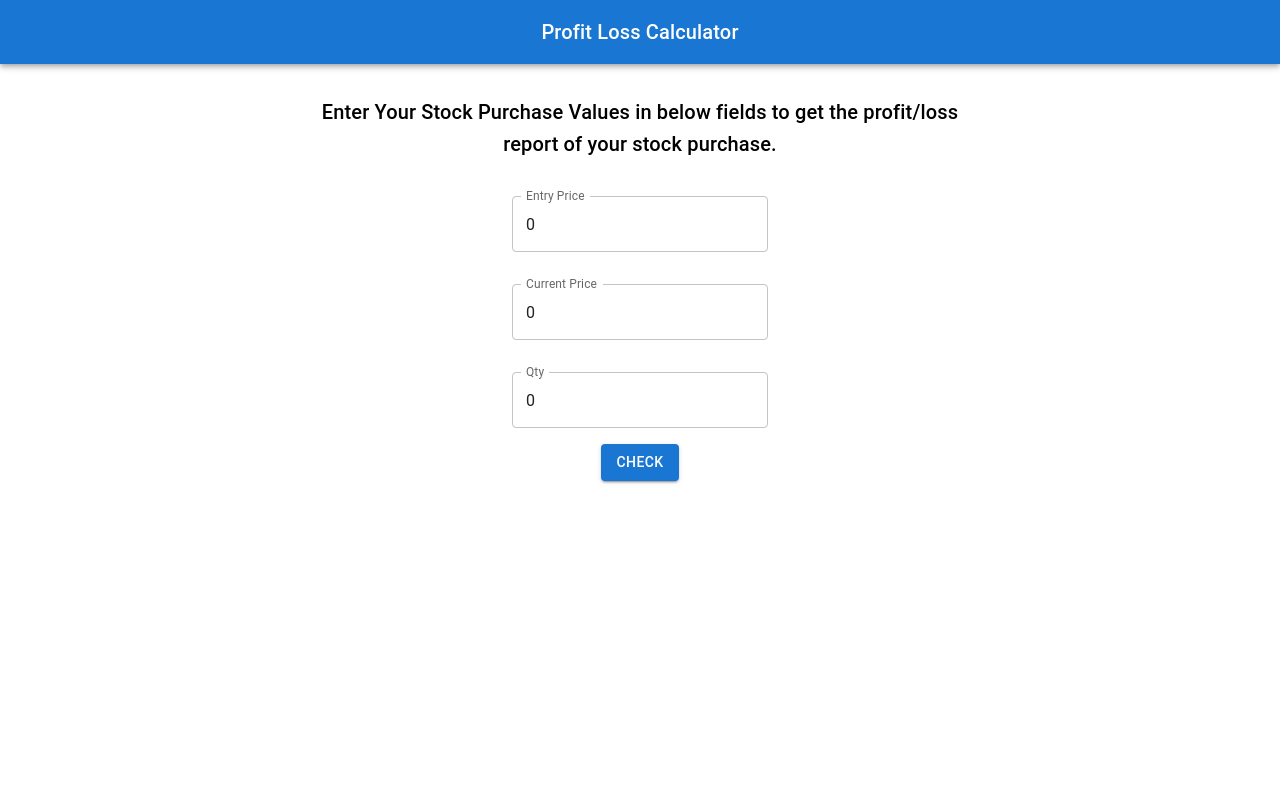
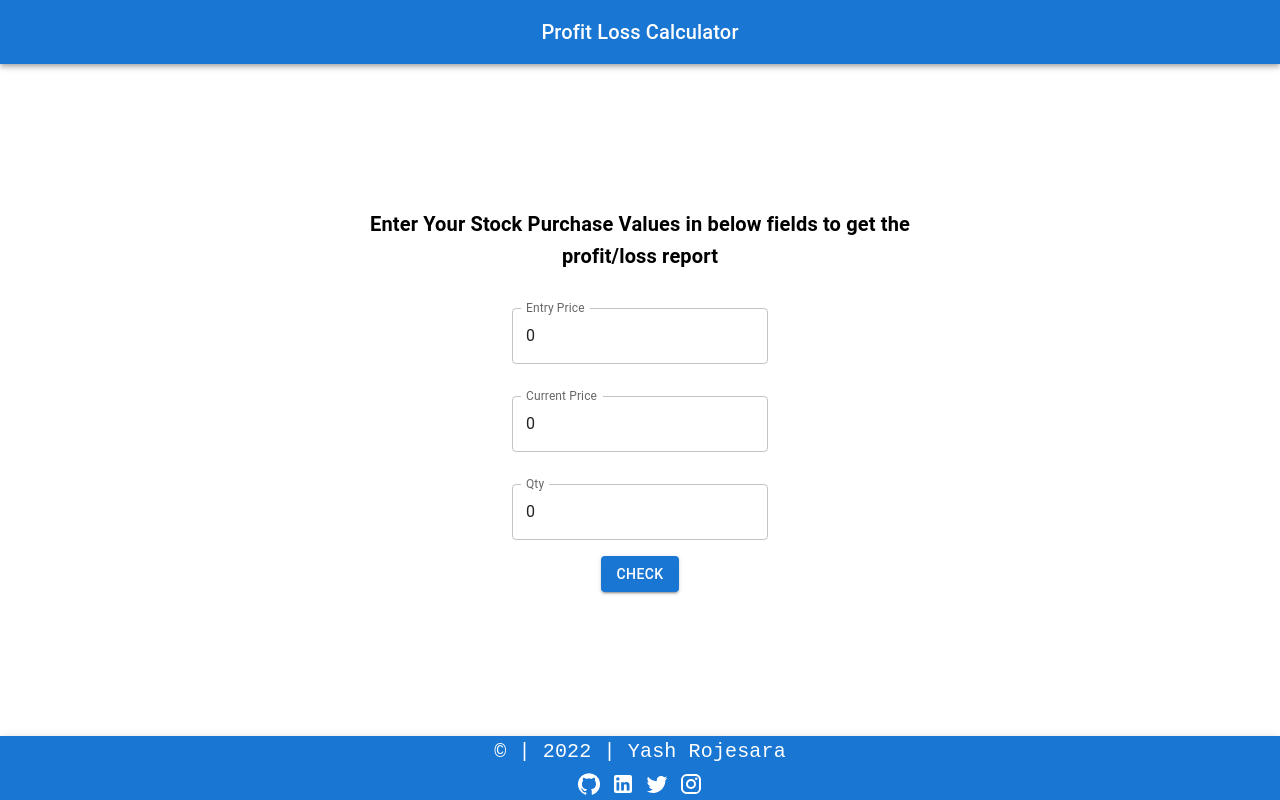
Before and after one commit to yashrojesara/profit-loss, a React (Create React App) app: page / in a window 1280 px wide. Built offline with nearby package versions, Linux system fonts and the light colour scheme.

Commit message:
Added footer

```diff
--- a/src/App.js
+++ b/src/App.js
@@ -1,12 +1,33 @@
 import ProfitLossComponent from "./Component/ProfitLossComponent";
 import Header from "./Component/Header";
+import Footer from "./Component/Footer";
+import { makeStyles, ThemeProvider } from "@mui/styles";
+import { createTheme } from "@mui/material";
+
+const useStyles = makeStyles({
+  root: {
+    display: "flex",
+    flexDirection: "column",
+    justifyContent: "space-between",
+    height: "100%",
+    width: "100%",
+    position: "absolute",
+  },
+});
 
 function App() {
+  const classes = useStyles();
+
+  const theme = createTheme({});
+
   return (
-    <>
-      <Header />
-      <ProfitLossComponent />
-    </>
+    <ThemeProvider theme={theme}>
+      <div className={classes.root}>
+        <Header />
+        <ProfitLossComponent />
+        <Footer />
+      </div>
+    </ThemeProvider>
   );
 }
 
--- /dev/null
+++ b/src/Component/Footer.jsx
@@ -0,0 +1,71 @@
+import * as React from "react";
+import AppBar from "@mui/material/AppBar";
+import Toolbar from "@mui/material/Toolbar";
+import Typography from "@mui/material/Typography";
+import InstagramIcon from "@mui/icons-material/Instagram";
+import GitHubIcon from "@mui/icons-material/GitHub";
+import LinkedInIcon from "@mui/icons-material/LinkedIn";
+import TwitterIcon from "@mui/icons-material/Twitter";
+import { Link } from "@mui/material";
+
+function Footer() {
+  const socialMediaAccounts = [
+    {
+      id: 0,
+      name: "GitHub",
+      icon: GitHubIcon,
+      url: "https://github.com/yashrojesara/",
+    },
+    {
+      id: 1,
+      name: "LinkedIn",
+      icon: LinkedInIcon,
+      url: "https://www.linkedin.com/in/yash-rojesara-749aa3155/",
+    },
+    {
+      id: 2,
+      name: "Twitter",
+      icon: TwitterIcon,
+      url: "https://twitter.com/yash_rojesara/",
+    },
+    {
+      id: 3,
+      name: "Instagram",
+      icon: InstagramIcon,
+      url: "https://www.instagram.com/yash__rojesara/",
+    },
+  ];
+
+  return (
+    <div>
+      <AppBar position="static">
+        <Toolbar style={{ display: "flex", flexDirection: "column" }}>
+          <Typography
+            variant="h6"
+            component="div"
+            sx={{ flexGrow: 1, textAlign: "center", fontFamily: "monospace" }}
+          >
+            &copy; | {new Date().getFullYear()} | Yash Rojesara
+          </Typography>
+          <div>
+            {socialMediaAccounts.map((account) => {
+              return (
+                <Link
+                  href={account.url}
+                  key={account.id}
+                  target={"_blank"}
+                  rel="noopener"
+                  style={{ color: "white", margin: "0 5px" }}
+                >
+                  <account.icon />
+                </Link>
+              );
+            })}
+          </div>
+        </Toolbar>
+      </AppBar>
+    </div>
+  );
+}
+
+export default Footer;
--- a/src/Component/ProfitLossComponent.jsx
+++ b/src/Component/ProfitLossComponent.jsx
@@ -3,11 +3,10 @@ import TextField from "@mui/material/TextField";
 import { Button, Typography } from "@mui/material";
 import { makeStyles } from "@mui/styles";
 
-const useStyles = makeStyles({
+const useStyles = makeStyles((theme) => ({
   root: {
     display: "flex",
     justifyContent: "center",
-    marginTop: "2em",
     flexDirection: "column",
     alignItems: "center",
   },
@@ -16,6 +15,9 @@ const useStyles = makeStyles({
     textAlign: "center",
     marginTop: "1em",
     fontWeight: "bold",
+    [theme.breakpoints.down("md")]: {
+      maxWidth: "100%",
+    },
   },
   error: {
     maxWidth: "50%",
@@ -24,7 +26,7 @@ const useStyles = makeStyles({
     fontWeight: "bold",
     color: "red",
   },
-});
+}));
 
 function ProfitLossComponent() {
   const classes = useStyles();
@@ -37,20 +39,9 @@ function ProfitLossComponent() {
   const [profitLoss, setProfitLoss] = React.useState(0);
   const [profitLossPercentage, setProfitLossPercentage] = React.useState(0);
 
-  const [error, setError] = React.useState();
-
   const onClick = () => {
-    validations();
     setIsButtonClicked(true);
     findProfitLoss();
-  };
-
-  const validations = () => {
-    if (initialPrice === 0 || currentPrice === 0 || qty === 0) {
-      setError("Please fill all the fields");
-    } else {
-      setError();
-    }
   };
 
   const findProfitLoss = () => {
@@ -67,10 +58,10 @@ function ProfitLossComponent() {
       <Typography
         variant="h6"
         className={classes.text}
-        style={{ marginBottom: "1em" }}
+        style={{ marginBottom: "1em", fontWeight: "bold" }}
       >
         Enter Your Stock Purchase Values in below fields to get the profit/loss
-        report of your stock purchase.
+        report
       </Typography>
 
       <TextField
@@ -106,9 +97,6 @@ function ProfitLossComponent() {
 
       {isButtonCLicked && (
         <>
-          {error ? (
-            <span className={classes.error}>{error}</span>
-          ) : (
           <span className={classes.text}>
             {profitLoss === 0
               ? "You are not making any profit or loss"
@@ -118,7 +106,6 @@ function ProfitLossComponent() {
                   isProfit ? "🤩🤩🤩" : "😐😐😐"
                 }`}
           </span>
-          )}
         </>
       )}
     </div>
```
Also changed, not shown: src/index.js (+6 -6 lines). Lines whose indentation alone changed are shown as unchanged.
